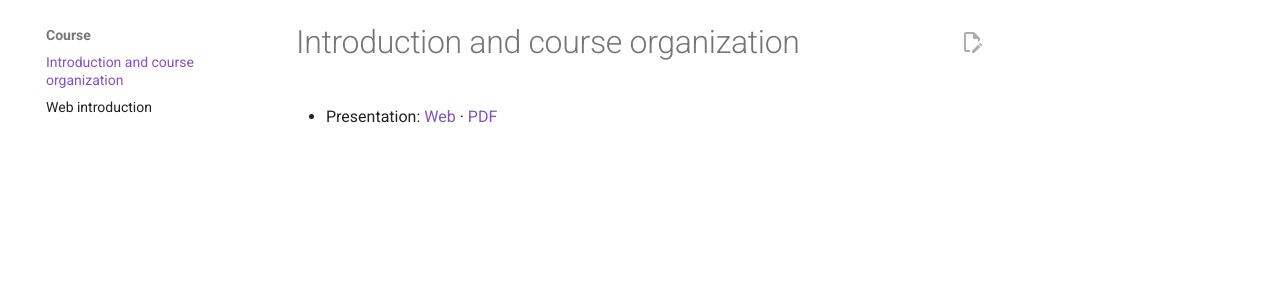
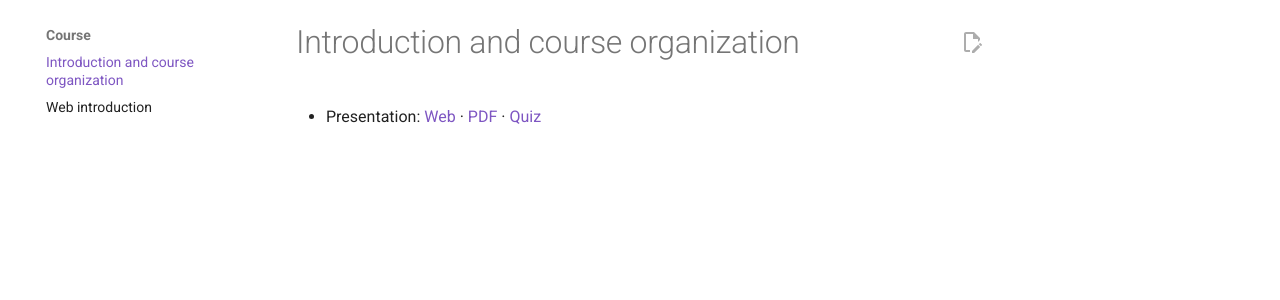
Before and after one commit to web-classroom/heig-vd-web-course, an MkDocs documentation site: the page built from docs/01-course-organization/README.md, in a window 1280 px wide. Shown: the part 124-424 px from the top of the page. Built offline with MkDocs 1.6.1 and Material for MkDocs 9.7.7, drawn with Linux system fonts in a browser that asks for light colours; comment, search, counter and statistics services are not loaded.

Commit message:
Add quiz link to course organization README

```diff
--- a/docs/01-course-organization/README.md
+++ b/docs/01-course-organization/README.md
@@ -4,3 +4,5 @@
   [Web](https://web-classroom.github.io/heig-vd-web-course/docs/01-course-organization/index.html){target="\_blank"}
   ·
   [PDF](https://web-classroom.github.io/heig-vd-web-course/docs/01-course-organization/01-course-organization-presentation.pdf){target="\_blank"}
+  ·
+  [Quiz](https://quiz.beescreens.ch/quiz?url=https://web-classroom.github.io/heig-vd-web-course/docs/01-course-organization/quiz.json){target="\_blank"}
```
